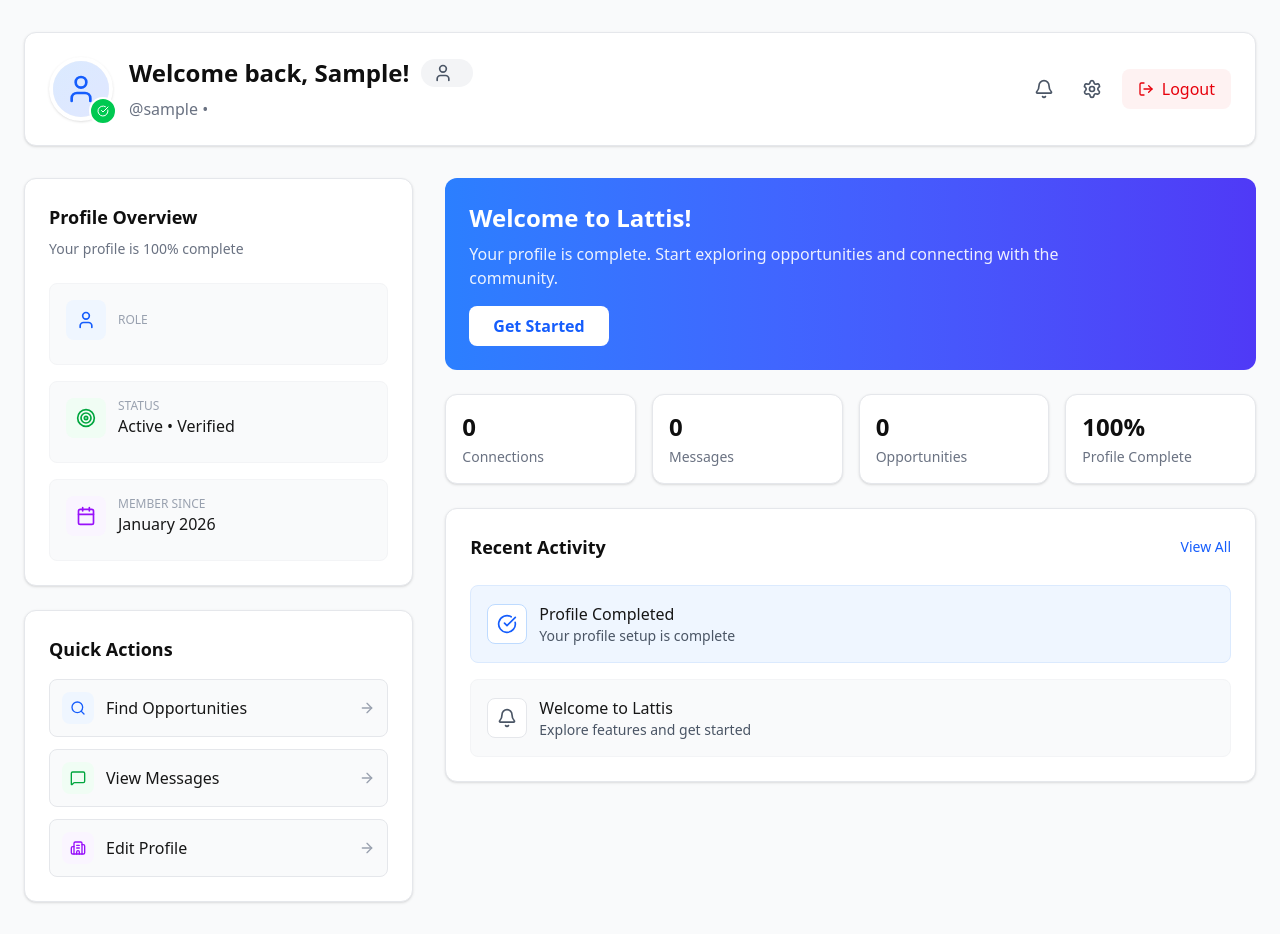
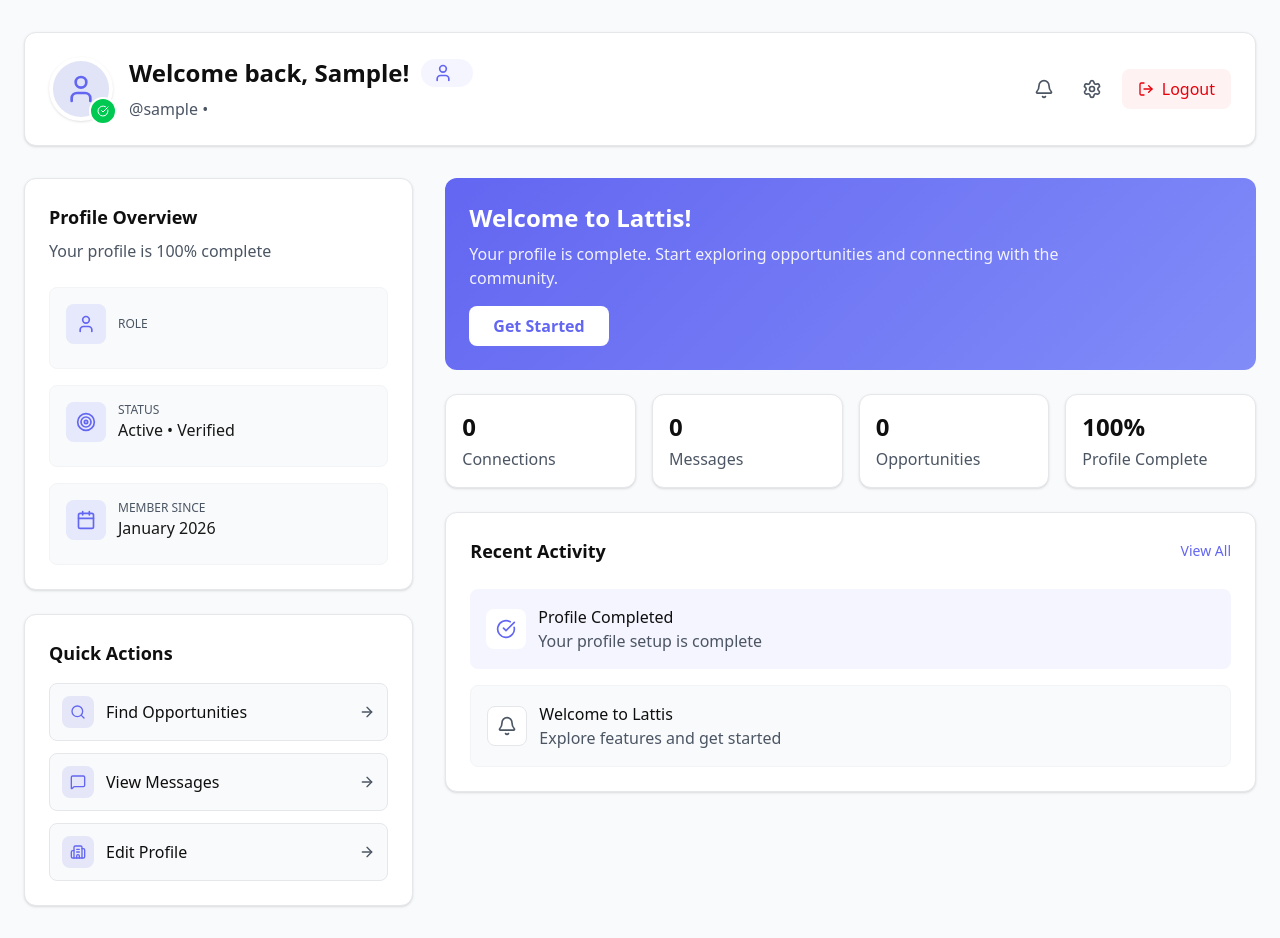
Before and after one commit to shreyashshirsikar-sketch/Lattis, a Next.js app: page /dashboard in a window 1280 px wide. Built offline with nearby package versions, Linux system fonts and the light colour scheme; sample sign-in values are in the browser's storage.

Commit message:
changes in color scheme

```diff
--- a/app/dashboard/page.tsx
+++ b/app/dashboard/page.tsx
@@ -7,7 +7,7 @@ import {
   CheckCircle, Calendar, Bell,
   Search, MessageSquare, Settings,
   Briefcase, Building2, Target,
-  ArrowRight, LogOut
+  ArrowRight, LogOut, Loader2
 } from 'lucide-react';
 
 export default function Dashboard() {
@@ -16,12 +16,12 @@ export default function Dashboard() {
   const [loading, setLoading] = useState(true);
 
   const colorScheme = {
-    primary: '#0F0F0F',
-    secondary: '#4B5563',
-    accent: '#6366F1',
-    background: '#F9FAFB',
-    surface: '#FFFFFF',
-    border: '#E5E7EB'
+    primary: '#0F0F0F',       // 60% - Main text
+    secondary: '#4B5563',     // 30% - Secondary text
+    accent: '#6366F1',        // 10% - Accent color (Indigo)
+    background: '#F9FAFB',    // Background
+    surface: '#FFFFFF',       // Surface/Cards
+    border: '#E5E7EB'         // Borders
   };
 
   useEffect(() => {
@@ -30,8 +30,17 @@ export default function Dashboard() {
     if (savedProfile) {
       setProfile(JSON.parse(savedProfile));
     } else {
-      // Redirect to setup if no profile
-      router.push('/profile-setup');
+      // Check if there's any incomplete setup
+      const profileData = localStorage.getItem('profileData');
+      const selectedRole = localStorage.getItem('selectedRole');
+
+      if (profileData || selectedRole) {
+        // Redirect to continue setup
+        router.push('/profile-setup');
+      } else {
+        // No profile at all, redirect to role selection
+        router.push('/profile-setup');
+      }
     }
     setLoading(false);
   }, [router]);
@@ -45,29 +54,29 @@ export default function Dashboard() {
   const getRoleIcon = (role: string) => {
     switch (role) {
       case 'professional':
-        return <Briefcase className="w-5 h-5 text-blue-600" />;
+        return <Briefcase className="w-5 h-5" style={{ color: colorScheme.accent }} />;
       case 'startup':
-        return <Rocket className="w-5 h-5 text-green-600" />;
+        return <Rocket className="w-5 h-5" style={{ color: colorScheme.accent }} />;
       case 'investor':
-        return <TrendingUp className="w-5 h-5 text-purple-600" />;
+        return <TrendingUp className="w-5 h-5" style={{ color: colorScheme.accent }} />;
       default:
-        return <User className="w-5 h-5 text-gray-600" />;
+        return <User className="w-5 h-5" style={{ color: colorScheme.accent }} />;
     }
   };
 
   if (loading) {
     return (
-      <div className="min-h-screen flex items-center justify-center bg-gray-50">
+      <div className="min-h-screen flex items-center justify-center" style={{ backgroundColor: colorScheme.background }}>
         <div className="text-center">
-          <div className="w-12 h-12 border-4 border-blue-600 border-t-transparent rounded-full animate-spin mx-auto mb-4"></div>
-          <p className="text-gray-600">Loading your dashboard...</p>
+          <Loader2 className="w-12 h-12 animate-spin mx-auto mb-4" style={{ color: colorScheme.accent }} />
+          <p style={{ color: colorScheme.secondary }}>Loading your dashboard...</p>
         </div>
       </div>
     );
   }
 
   if (!profile) {
-    return null;
+    return null; // Will redirect in useEffect
   }
 
   return (
@@ -82,8 +91,8 @@ export default function Dashboard() {
                   {profile.photo ? (
                     <img src={profile.photo} alt="Profile" className="w-full h-full object-cover" />
                   ) : (
-                    <div className="w-full h-full flex items-center justify-center bg-gradient-to-br from-blue-100 to-indigo-100">
-                      <User className="w-8 h-8 text-blue-600" />
+                    <div className="w-full h-full flex items-center justify-center" style={{ backgroundColor: `${colorScheme.accent}20` }}>
+                      <User className="w-8 h-8" style={{ color: colorScheme.accent }} />
                     </div>
                   )}
                 </div>
@@ -97,23 +106,23 @@ export default function Dashboard() {
                   <h1 className="text-2xl font-bold" style={{ color: colorScheme.primary }}>
                     Welcome back, {profile.name?.split(' ')[0]}!
                   </h1>
-                  <div className="flex items-center gap-2 px-3 py-1 bg-gray-100 rounded-full">
+                  <div className="flex items-center gap-2 px-3 py-1 rounded-full" style={{ backgroundColor: `${colorScheme.accent}10` }}>
                     {getRoleIcon(profile.type)}
-                    <span className="text-sm font-medium capitalize">
+                    <span className="text-sm font-medium capitalize" style={{ color: colorScheme.accent }}>
                       {profile.type}
                     </span>
                   </div>
                 </div>
-                <p className="text-gray-500">@{profile.username} • {profile.location}</p>
+                <p style={{ color: colorScheme.secondary }}>@{profile.username} • {profile.location}</p>
               </div>
             </div>
 
             <div className="flex items-center gap-3">
               <button className="p-2 hover:bg-gray-100 rounded-lg transition-colors">
-                <Bell className="w-5 h-5 text-gray-600" />
+                <Bell className="w-5 h-5" style={{ color: colorScheme.secondary }} />
               </button>
               <button className="p-2 hover:bg-gray-100 rounded-lg transition-colors">
-                <Settings className="w-5 h-5 text-gray-600" />
+                <Settings className="w-5 h-5" style={{ color: colorScheme.secondary }} />
               </button>
               <button
                 onClick={handleLogout}
@@ -136,17 +145,17 @@ export default function Dashboard() {
                 <h2 className="text-lg font-bold mb-2" style={{ color: colorScheme.primary }}>
                   Profile Overview
                 </h2>
-                <p className="text-sm text-gray-500">Your profile is 100% complete</p>
+                <p style={{ color: colorScheme.secondary }}>Your profile is 100% complete</p>
               </div>
 
               <div className="space-y-4">
                 <div className="p-4 bg-gray-50 rounded-lg border border-gray-100">
                   <div className="flex items-center gap-3 mb-2">
-                    <div className="w-10 h-10 rounded-lg flex items-center justify-center bg-blue-50">
-                      <User className="w-5 h-5 text-blue-600" />
+                    <div className="w-10 h-10 rounded-lg flex items-center justify-center" style={{ backgroundColor: `${colorScheme.accent}20` }}>
+                      <User className="w-5 h-5" style={{ color: colorScheme.accent }} />
                     </div>
                     <div>
-                      <p className="text-xs text-gray-400 uppercase">Role</p>
+                      <p className="text-xs uppercase" style={{ color: colorScheme.secondary }}>Role</p>
                       <p className="font-medium capitalize">{profile.type}</p>
                     </div>
                   </div>
@@ -154,11 +163,11 @@ export default function Dashboard() {
 
                 <div className="p-4 bg-gray-50 rounded-lg border border-gray-100">
                   <div className="flex items-center gap-3 mb-2">
-                    <div className="w-10 h-10 rounded-lg flex items-center justify-center bg-green-50">
-                      <Target className="w-5 h-5 text-green-600" />
+                    <div className="w-10 h-10 rounded-lg flex items-center justify-center" style={{ backgroundColor: `${colorScheme.accent}20` }}>
+                      <Target className="w-5 h-5" style={{ color: colorScheme.accent }} />
                     </div>
                     <div>
-                      <p className="text-xs text-gray-400 uppercase">Status</p>
+                      <p className="text-xs uppercase" style={{ color: colorScheme.secondary }}>Status</p>
                       <p className="font-medium">Active • Verified</p>
                     </div>
                   </div>
@@ -166,11 +175,11 @@ export default function Dashboard() {
 
                 <div className="p-4 bg-gray-50 rounded-lg border border-gray-100">
                   <div className="flex items-center gap-3 mb-2">
-                    <div className="w-10 h-10 rounded-lg flex items-center justify-center bg-purple-50">
-                      <Calendar className="w-5 h-5 text-purple-600" />
+                    <div className="w-10 h-10 rounded-lg flex items-center justify-center" style={{ backgroundColor: `${colorScheme.accent}20` }}>
+                      <Calendar className="w-5 h-5" style={{ color: colorScheme.accent }} />
                     </div>
                     <div>
-                      <p className="text-xs text-gray-400 uppercase">Member Since</p>
+                      <p className="text-xs uppercase" style={{ color: colorScheme.secondary }}>Member Since</p>
                       <p className="font-medium">
                         {new Date(profile.completedAt || Date.now()).toLocaleDateString('en-US', {
                           month: 'long',
@@ -191,32 +200,32 @@ export default function Dashboard() {
               <div className="space-y-3">
                 <button className="w-full flex items-center justify-between p-3 bg-gray-50 hover:bg-gray-100 border border-gray-200 rounded-lg transition-colors">
                   <div className="flex items-center gap-3">
-                    <div className="w-8 h-8 rounded-lg bg-blue-50 flex items-center justify-center">
-                      <Search className="w-4 h-4 text-blue-600" />
+                    <div className="w-8 h-8 rounded-lg flex items-center justify-center" style={{ backgroundColor: `${colorScheme.accent}20` }}>
+                      <Search className="w-4 h-4" style={{ color: colorScheme.accent }} />
                     </div>
-                    <span className="font-medium">Find Opportunities</span>
+                    <span className="font-medium" style={{ color: colorScheme.primary }}>Find Opportunities</span>
                   </div>
-                  <ArrowRight className="w-4 h-4 text-gray-400" />
+                  <ArrowRight className="w-4 h-4" style={{ color: colorScheme.secondary }} />
                 </button>
 
                 <button className="w-full flex items-center justify-between p-3 bg-gray-50 hover:bg-gray-100 border border-gray-200 rounded-lg transition-colors">
                   <div className="flex items-center gap-3">
-                    <div className="w-8 h-8 rounded-lg bg-green-50 flex items-center justify-center">
-                      <MessageSquare className="w-4 h-4 text-green-600" />
+                    <div className="w-8 h-8 rounded-lg flex items-center justify-center" style={{ backgroundColor: `${colorScheme.accent}20` }}>
+                      <MessageSquare className="w-4 h-4" style={{ color: colorScheme.accent }} />
                     </div>
-                    <span className="font-medium">View Messages</span>
+                    <span className="font-medium" style={{ color: colorScheme.primary }}>View Messages</span>
                   </div>
-                  <ArrowRight className="w-4 h-4 text-gray-400" />
+                  <ArrowRight className="w-4 h-4" style={{ color: colorScheme.secondary }} />
                 </button>
 
                 <button className="w-full flex items-center justify-between p-3 bg-gray-50 hover:bg-gray-100 border border-gray-200 rounded-lg transition-colors">
                   <div className="flex items-center gap-3">
-                    <div className="w-8 h-8 rounded-lg bg-purple-50 flex items-center justify-center">
-                      <Building2 className="w-4 h-4 text-purple-600" />
+                    <div className="w-8 h-8 rounded-lg flex items-center justify-center" style={{ backgroundColor: `${colorScheme.accent}20` }}>
+                      <Building2 className="w-4 h-4" style={{ color: colorScheme.accent }} />
                     </div>
-                    <span className="font-medium">Edit Profile</span>
+                    <span className="font-medium" style={{ color: colorScheme.primary }}>Edit Profile</span>
                   </div>
-                  <ArrowRight className="w-4 h-4 text-gray-400" />
+                  <ArrowRight className="w-4 h-4" style={{ color: colorScheme.secondary }} />
                 </button>
               </div>
             </div>
@@ -225,14 +234,14 @@ export default function Dashboard() {
           {/* Center Column - Main Content */}
           <div className="lg:col-span-2 space-y-6">
             {/* Welcome Banner */}
-            <div className="bg-gradient-to-r from-blue-500 to-indigo-600 rounded-xl p-6 text-white">
+            <div className="rounded-xl p-6 text-white" style={{ background: `linear-gradient(135deg, ${colorScheme.accent}, #818cf8)` }}>
               <div className="flex items-start justify-between">
                 <div>
                   <h2 className="text-2xl font-bold mb-2">Welcome to Lattis!</h2>
                   <p className="opacity-90 mb-4">
                     Your profile is complete. Start exploring opportunities and connecting with the community.
                   </p>
-                  <button className="px-6 py-2 bg-white text-blue-600 font-semibold rounded-lg hover:bg-gray-100 transition-colors">
+                  <button className="px-6 py-2 bg-white font-semibold rounded-lg hover:bg-gray-100 transition-colors" style={{ color: colorScheme.accent }}>
                     Get Started
                   </button>
                 </div>
@@ -250,28 +259,28 @@ export default function Dashboard() {
                 <div className="text-2xl font-bold mb-1" style={{ color: colorScheme.primary }}>
                   0
                 </div>
-                <p className="text-sm text-gray-500">Connections</p>
+                <p style={{ color: colorScheme.secondary }}>Connections</p>
               </div>
 
               <div className="bg-white border border-gray-200 rounded-xl p-4 shadow-sm">
                 <div className="text-2xl font-bold mb-1" style={{ color: colorScheme.primary }}>
                   0
                 </div>
-                <p className="text-sm text-gray-500">Messages</p>
+                <p style={{ color: colorScheme.secondary }}>Messages</p>
               </div>
 
               <div className="bg-white border border-gray-200 rounded-xl p-4 shadow-sm">
                 <div className="text-2xl font-bold mb-1" style={{ color: colorScheme.primary }}>
                   0
                 </div>
-                <p className="text-sm text-gray-500">Opportunities</p>
+                <p style={{ color: colorScheme.secondary }}>Opportunities</p>
               </div>
 
               <div className="bg-white border border-gray-200 rounded-xl p-4 shadow-sm">
                 <div className="text-2xl font-bold mb-1" style={{ color: colorScheme.primary }}>
                   100%
                 </div>
-                <p className="text-sm text-gray-500">Profile Complete</p>
+                <p style={{ color: colorScheme.secondary }}>Profile Complete</p>
               </div>
             </div>
 
@@ -281,18 +290,18 @@ export default function Dashboard() {
                 <h2 className="text-lg font-bold" style={{ color: colorScheme.primary }}>
                   Recent Activity
                 </h2>
-                <button className="text-sm text-blue-600 font-medium">View All</button>
+                <button className="text-sm font-medium" style={{ color: colorScheme.accent }}>View All</button>
               </div>
 
               <div className="space-y-4">
-                <div className="p-4 bg-blue-50 border border-blue-100 rounded-lg">
+                <div className="p-4 rounded-lg" style={{ backgroundColor: `${colorScheme.accent}10`, borderColor: `${colorScheme.accent}20` }}>
                   <div className="flex items-center gap-3">
-                    <div className="w-10 h-10 rounded-lg bg-white border border-blue-200 flex items-center justify-center">
-                      <CheckCircle className="w-5 h-5 text-blue-600" />
+                    <div className="w-10 h-10 rounded-lg bg-white flex items-center justify-center" style={{ borderColor: `${colorScheme.accent}30` }}>
+                      <CheckCircle className="w-5 h-5" style={{ color: colorScheme.accent }} />
                     </div>
                     <div>
-                      <p className="font-medium">Profile Completed</p>
-                      <p className="text-sm text-gray-600">Your profile setup is complete</p>
+                      <p className="font-medium" style={{ color: colorScheme.primary }}>Profile Completed</p>
+                      <p style={{ color: colorScheme.secondary }}>Your profile setup is complete</p>
                     </div>
                   </div>
                 </div>
@@ -300,11 +309,11 @@ export default function Dashboard() {
                 <div className="p-4 bg-gray-50 border border-gray-100 rounded-lg">
                   <div className="flex items-center gap-3">
                     <div className="w-10 h-10 rounded-lg bg-white border border-gray-200 flex items-center justify-center">
-                      <Bell className="w-5 h-5 text-gray-600" />
+                      <Bell className="w-5 h-5" style={{ color: colorScheme.secondary }} />
                     </div>
                     <div>
-                      <p className="font-medium">Welcome to Lattis</p>
-                      <p className="text-sm text-gray-600">Explore features and get started</p>
+                      <p className="font-medium" style={{ color: colorScheme.primary }}>Welcome to Lattis</p>
+                      <p style={{ color: colorScheme.secondary }}>Explore features and get started</p>
                     </div>
                   </div>
                 </div>
--- a/app/profile-setup/basic/page.tsx
+++ b/app/profile-setup/basic/page.tsx
@@ -22,12 +22,12 @@ export default function BasicProfile() {
   const [uploading, setUploading] = useState(false);
 
   const colorScheme = {
-    primary: '#0F0F0F',
-    secondary: '#4B5563',
-    accent: '#6366F1',
-    background: '#F9FAFB',
-    surface: '#FFFFFF',
-    border: '#E5E7EB'
+    primary: '#0F0F0F',       // 60% - Main text
+    secondary: '#4B5563',     // 30% - Secondary text
+    accent: '#6366F1',        // 10% - Accent color (Indigo)
+    background: '#F9FAFB',    // Background
+    surface: '#FFFFFF',       // Surface/Cards
+    border: '#E5E7EB'         // Borders
   };
 
   // Load saved data if exists
@@ -130,7 +130,8 @@ export default function BasicProfile() {
             <div className="flex flex-col md:flex-row md:items-center justify-between">
               <div>
                 <div className="flex items-center gap-3 mb-2">
-                  <div className="w-10 h-10 bg-gray-900 rounded-lg flex items-center justify-center">
+                  <div className="w-10 h-10 rounded-lg flex items-center justify-center"
+                       style={{ backgroundColor: colorScheme.accent }}>
                     <User className="w-5 h-5 text-white" />
                   </div>
                   <div>
@@ -170,7 +171,7 @@ export default function BasicProfile() {
               <div className="mb-8 pb-6 border-b border-gray-100">
                 <div className="flex items-center gap-3">
                   <div className="w-12 h-12 rounded-lg flex items-center justify-center"
-                       style={{ backgroundColor: `${colorScheme.accent}10` }}>
+                       style={{ backgroundColor: `${colorScheme.accent}20` }}>
                     <User className="w-6 h-6" style={{ color: colorScheme.accent }} />
                   </div>
                   <div>
@@ -424,7 +425,7 @@ export default function BasicProfile() {
                 </div>
 
                 <div className="flex flex-col items-center text-center p-6 mb-6 rounded-lg"
-                     style={{ backgroundColor: `${colorScheme.accent}05` }}>
+                     style={{ backgroundColor: `${colorScheme.accent}10` }}>
                   <div className="w-20 h-20 bg-gray-100 border-4 border-white rounded-lg overflow-hidden mb-4 shadow-sm">
                     {photoPreview ? (
                       <img
@@ -455,7 +456,7 @@ export default function BasicProfile() {
                   <div className="p-4 bg-gray-50 rounded-lg border border-gray-100">
                     <div className="flex items-center gap-3 mb-2">
                       <div className="w-8 h-8 rounded flex items-center justify-center"
-                           style={{ backgroundColor: `${colorScheme.accent}10` }}>
+                           style={{ backgroundColor: `${colorScheme.accent}20` }}>
                         <MapPin className="w-4 h-4" style={{ color: colorScheme.accent }} />
                       </div>
                       <div>
@@ -470,7 +471,7 @@ export default function BasicProfile() {
                   <div className="p-4 bg-gray-50 rounded-lg border border-gray-100">
                     <div className="flex items-start gap-3">
                       <div className="w-8 h-8 rounded flex items-center justify-center"
-                           style={{ backgroundColor: `${colorScheme.accent}10` }}>
+                           style={{ backgroundColor: `${colorScheme.accent}20` }}>
                         <FileText className="w-4 h-4" style={{ color: colorScheme.accent }} />
                       </div>
                       <div className="flex-1">
@@ -525,8 +526,11 @@ export default function BasicProfile() {
                 </div>
               </div>
 
-              <div className="p-5 rounded-lg border border-blue-100"
-                   style={{ backgroundColor: `${colorScheme.accent}05` }}>
+              <div className="p-5 rounded-lg border"
+                   style={{
+                     backgroundColor: `${colorScheme.accent}10`,
+                     borderColor: `${colorScheme.accent}20`
+                   }}>
                 <div className="flex items-start gap-3">
                   <div className="w-6 h-6 rounded flex items-center justify-center"
                        style={{ backgroundColor: colorScheme.accent }}>
```
